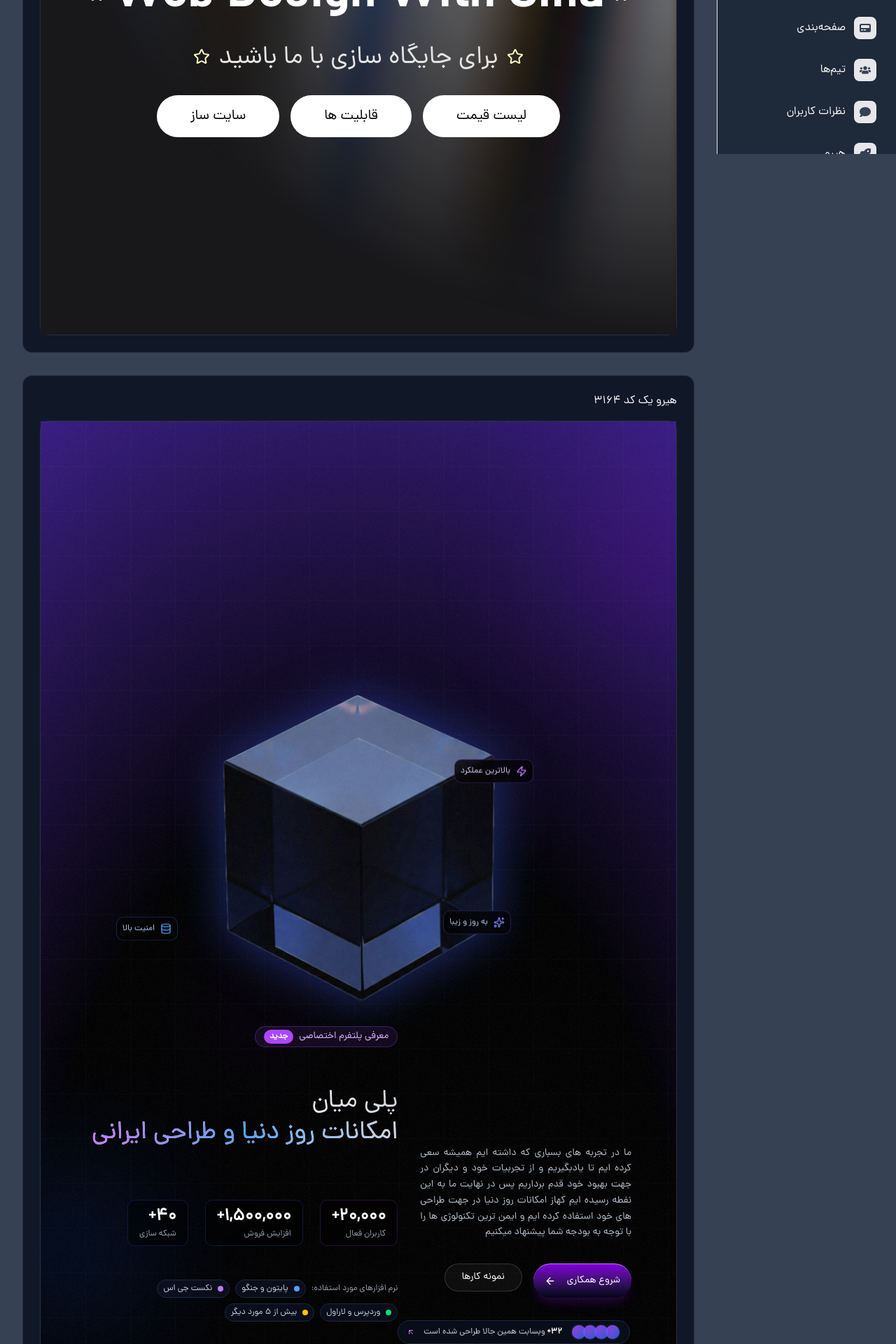
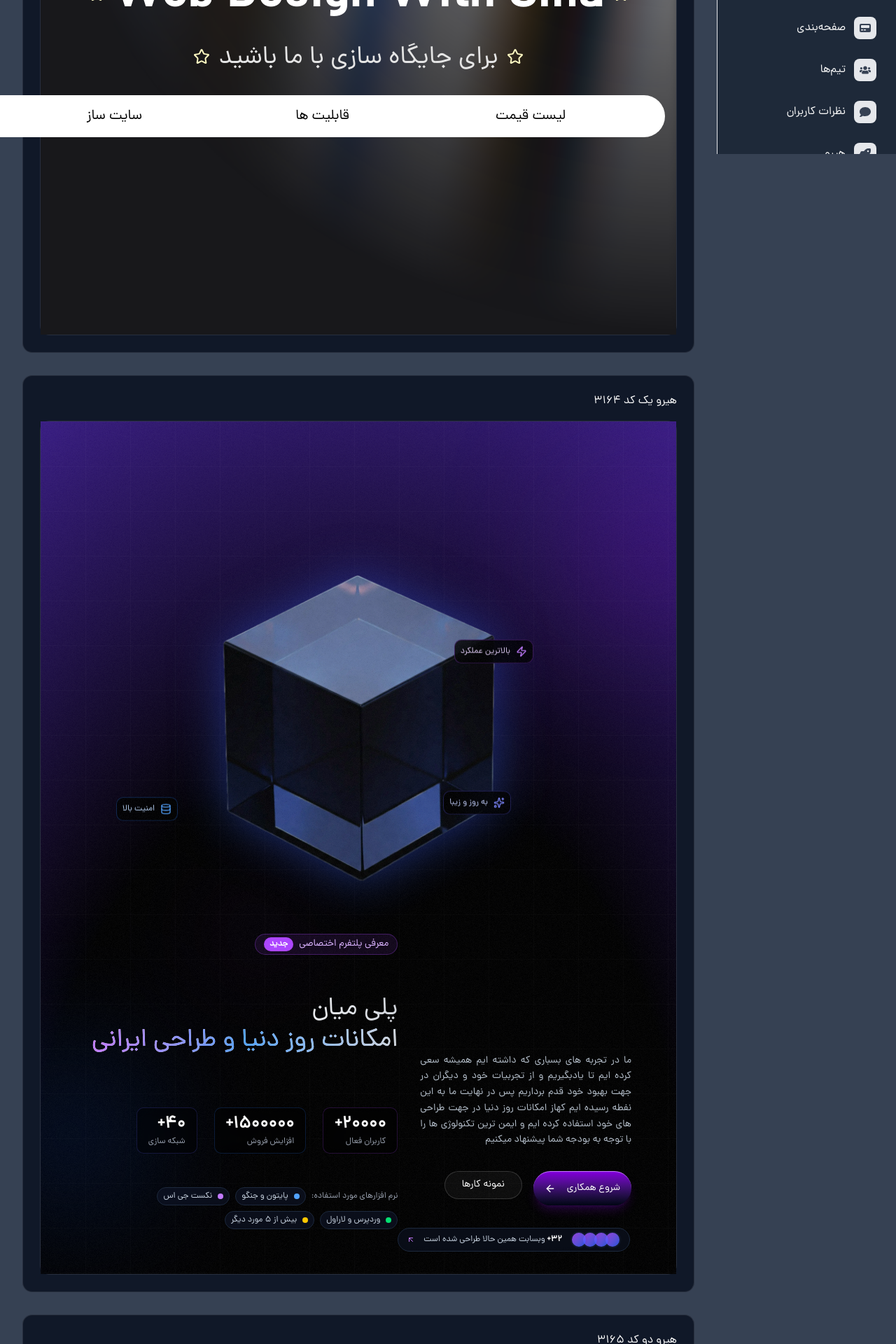
Before and after one commit to sina47822/webdesignbysina, a Next.js app: page /features/hero in a window 1280 px wide. Shown: the part 580-2500 px from the top of the page at 70% size. Built offline with nearby package versions, Linux system fonts and the light colour scheme.

Commit message:
edit main page for mobile phone

```diff
--- a/src/components/Features/FeatureSteps.tsx
+++ b/src/components/Features/FeatureSteps.tsx
@@ -101,7 +101,7 @@ export default function FeatureSteps() {
                   className={cn(
                     'flex h-12 w-12 items-center justify-center rounded-full border-2 md:h-14 md:w-14',
                     index === currentFeature
-                      ? 'border-primary bg-primary/10 text-primary scale-110 [box-shadow:0_0_15px_rgba(192,15,102,0.3)]'
+                      ? 'border-primary bg-primary/10 text-primary scale-110 [box-shadow:0_0_15px_rgba(192,15,102,0.1)]'
                       : 'border-muted-foreground bg-muted',
                   )}
                 >
@@ -131,7 +131,7 @@ export default function FeatureSteps() {
                   index === currentFeature && (
                     <motion.div
                       key={index}
-                      className="absolute inset-0 overflow-hidden rounded-lg"
+                      className="relative md:absolute inset-0 overflow-hidden rounded-lg"
                       initial={{ y: 100, opacity: 0, rotateX: -20 }}
                       animate={{ y: 0, opacity: 1, rotateX: 0 }}
                       exit={{ y: -100, opacity: 0, rotateX: 20 }}
@@ -146,7 +146,7 @@ export default function FeatureSteps() {
                       />
                       <div className="from-background via-background/50 absolute right-0 bottom-0 left-0 h-2/3 bg-gradient-to-t to-transparent" />
 
-                      <div className="bg-background/80 absolute bottom-4 left-4 rounded-lg p-2 backdrop-blur-sm">
+                      <div className="bg-background/80 absolute bottom-10 md:bottom-4 left-4 rounded-lg p-2 backdrop-blur-sm">
                         <span className="text-primary text-xs font-medium">
                           {feature.step}
                         </span>
--- a/src/components/Hero/AppHero.tsx
+++ b/src/components/Hero/AppHero.tsx
@@ -127,7 +127,7 @@ export default function AppHero() {
   };
 
   return (
-    <section className="relative flex min-h-screen w-full flex-col items-center overflow-hidden bg-black py-16 text-white sm:px-6 lg:px-8 lg:py-16">
+    <section className="relative flex min-h-screen w-full flex-col items-center overflow-hidden bg-black py-5 text-white sm:px-6 lg:px-8 lg:py-8">
       <div className="absolute inset-0 z-0 h-full w-full rotate-180 items-center px-5 py-24 opacity-80 [background:radial-gradient(125%_125%_at_50%_10%,#000_40%,#63e_100%)]"></div>
       <svg
         id="noice"
@@ -178,7 +178,7 @@ export default function AppHero() {
         ></motion.div>
       </div>
 
-      <div className="fadein-blur relative z-0 mx-auto mb-10 h-[300px] w-[300px] lg:absolute lg:top-1/2 lg:right-1/2 lg:mx-0 lg:mb-0 lg:h-[500px] lg:w-[500px] lg:translate-x-1/2 lg:-translate-y-2/3">
+      <div className="fadein-blur relative z-0 mx-auto mb-10 h-[300px] w-[300px] lg:absolute lg:top-130 lg:right-1/2 lg:mx-0 lg:mb-0 lg:h-[500px] lg:w-[500px] lg:translate-x-1/2 lg:-translate-y-2/3">
         <img
           src="/nexus.webp"
           alt="Nexus Platform 3D Visualization"
@@ -226,7 +226,7 @@ export default function AppHero() {
         variants={containerVariants}
         initial="hidden"
         animate="visible"
-        className="relative z-10 mb-10 pt-[800px] flex w-full max-w-[1450px] flex-grow flex-col items-center justify-center px-4 text-center sm:px-8 lg:mb-0 lg:items-end lg:justify-start lg:text-right"
+        className="relative z-10 mb-10 md:pt-[700px] flex w-full max-w-[1450px] flex-grow flex-col items-center justify-center px-4 text-center sm:px-8 lg:mb-0 lg:items-end lg:justify-start lg:text-right"
       >
         <motion.div className="flex w-full flex-col items-center justify-between lg:flex-row lg:items-end">
 
@@ -309,13 +309,13 @@ export default function AppHero() {
             >
               <div className="rounded-lg border border-purple-500/20 bg-black/40 px-4 py-2 backdrop-blur-sm">
                 <p className="text-2xl font-bold text-white">
-                  {stats.users.toLocaleString()}+
+                  {stats.users}+
                 </p>
                 <p className="text-xs text-gray-400">کاربران فعال</p>
               </div>
               <div className="rounded-lg border border-blue-500/20 bg-black/40 px-4 py-2 backdrop-blur-sm">
                 <p className="text-2xl font-bold text-white">
-                  {stats.transactions.toLocaleString()}+
+                  {stats.transactions}+
                 </p>
                 <p className="text-xs text-gray-400">افزایش فروش</p>
               </div>
--- a/src/components/Hero/MainHomePage.tsx
+++ b/src/components/Hero/MainHomePage.tsx
@@ -59,7 +59,7 @@ const MainHomePage: React.FC = () => {
   return (
     <AuroraBackground>
       <div className="relative flex flex-col gap-4 items-center justify-center px-4">
-        <div className="text-3xl md:text-7xl font-bold dark:text-white text-center">
+        <div className="text-4xl md:text-7xl font-bold dark:text-white text-center">
           <span ref={starRef1}>
             <StarIcon className="text-yellow-100 duration-[.2s] hover:scale-[1.2] duration-2 hover:text-yellow-500 cursor-pointer inline-block" />
           </span>
@@ -68,7 +68,7 @@ const MainHomePage: React.FC = () => {
             <StarIcon className="text-yellow-100 hover:scale-[1.2] hover:text-yellow-500 cursor-pointer inline-block" />
           </span>
         </div>
-        <div className="font-extralight text-base md:text-4xl dark:text-neutral-200 py-4">
+        <div className="font-extralight text-xl md:text-4xl dark:text-neutral-200 py-4">
           <span ref={starRef3}>
             <StarIcon className="text-yellow-100 hover:scale-[1.2] hover:text-yellow-500 cursor-pointer inline-block" />
           </span>
@@ -77,19 +77,18 @@ const MainHomePage: React.FC = () => {
             <StarIcon className="text-yellow-100 hover:scale-[1.2] hover:text-yellow-500 cursor-pointer inline-block" />
           </span>
         </div>
-        <div className='flex gap-4'>
-          <button className="bg-black hover:bg-black/80 hover:scale-[1.1] duration-[.2s] dark:bg-white dark:hover:bg-gray-900 dark:hover:text-yellow-200 rounded-full w-fit text-white dark:text-black text-xl px-12 py-4">
+        <div className='flex gap-4 grid grid-cols-1 md:grid-cols-3'>
+          <button className="min-w-sm bg-black hover:bg-black/80 hover:scale-[1.1] duration-[.2s] dark:bg-white dark:hover:bg-gray-900 dark:hover:text-yellow-200 rounded-full w-fit text-white dark:text-black text-xl px-12 py-4">
             <Link href={'/pricing'}>
               <span>لیست قیمت</span>
             </Link>
-
           </button>
-          <button className="bg-red-500 hover:bg-red-500/80 hover:scale-[1.1] duration-[.2s] dark:bg-white dark:hover:bg-gray-900 dark:hover:text-yellow-200 rounded-full w-fit text-white dark:text-black text-xl px-12 py-4">
+          <button className="min-w-sm bg-red-500 hover:bg-red-500/80 hover:scale-[1.1] duration-[.2s] dark:bg-white dark:hover:bg-gray-900 dark:hover:text-yellow-200 rounded-full w-fit text-white dark:text-black text-xl px-12 py-4">
             <Link href={'/features'}>
               <span>قابلیت ها</span>
             </Link>
           </button>
-                    <button className="bg-red-500 hover:bg-red-500/80 hover:scale-[1.1] duration-[.2s] dark:bg-white dark:hover:bg-gray-900 dark:hover:text-yellow-200 rounded-full w-fit text-white dark:text-black text-xl px-12 py-4">
+          <button className="min-w-sm bg-blue-500 hover:bg-blue-500/80 hover:scale-[1.1] duration-[.2s] dark:bg-white dark:hover:bg-gray-900 dark:hover:text-yellow-200 rounded-full w-fit text-white dark:text-black text-xl px-12 py-4">
             <Link href={'/webbuilder'}>
               <span>سایت ساز</span>
             </Link>
--- a/src/components/Projects/Projects.tsx
+++ b/src/components/Projects/Projects.tsx
@@ -35,7 +35,7 @@ export default function WorksPage() {
       gsap.killTweensOf(track);
       gsap.set(track, { clearProps: "x" });
 
-      if (!isDesktop) return; // موبایل/تبلت: بدون افکت افقی
+      // if (!isDesktop) return; // موبایل/تبلت: بدون افکت افقی
 
       // تشخیص RTL از استایل واقعی کانتینر
       const isRTL = getComputedStyle(el).direction === "rtl";
```
